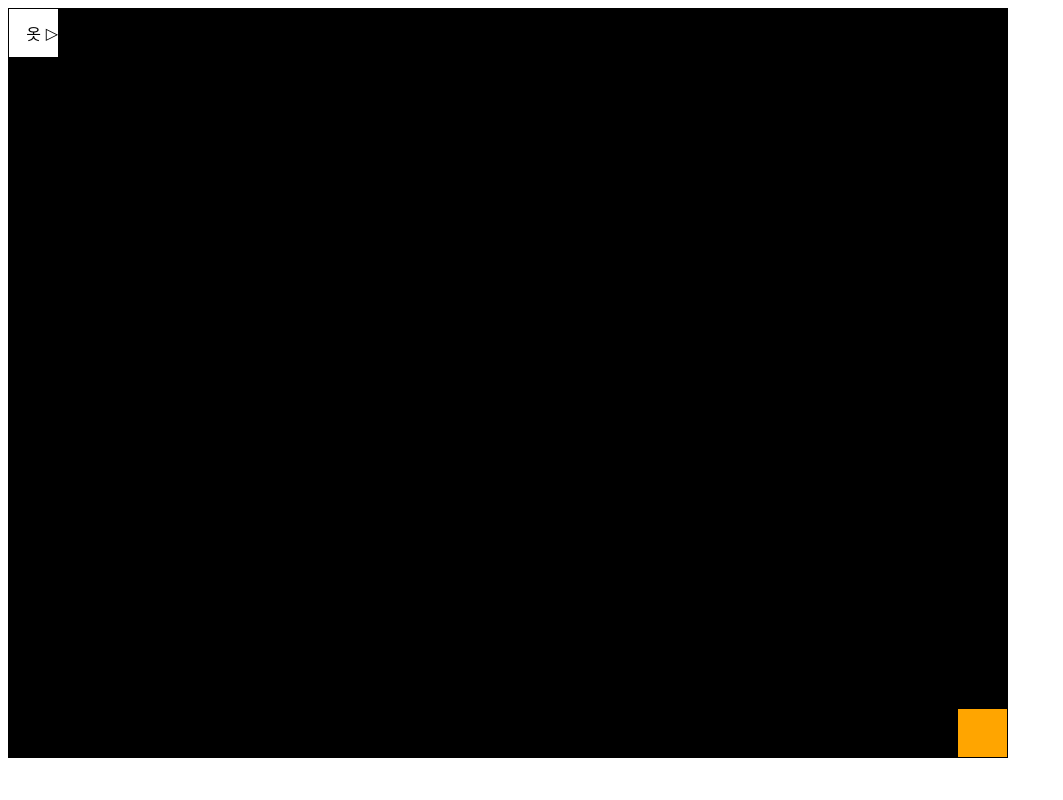
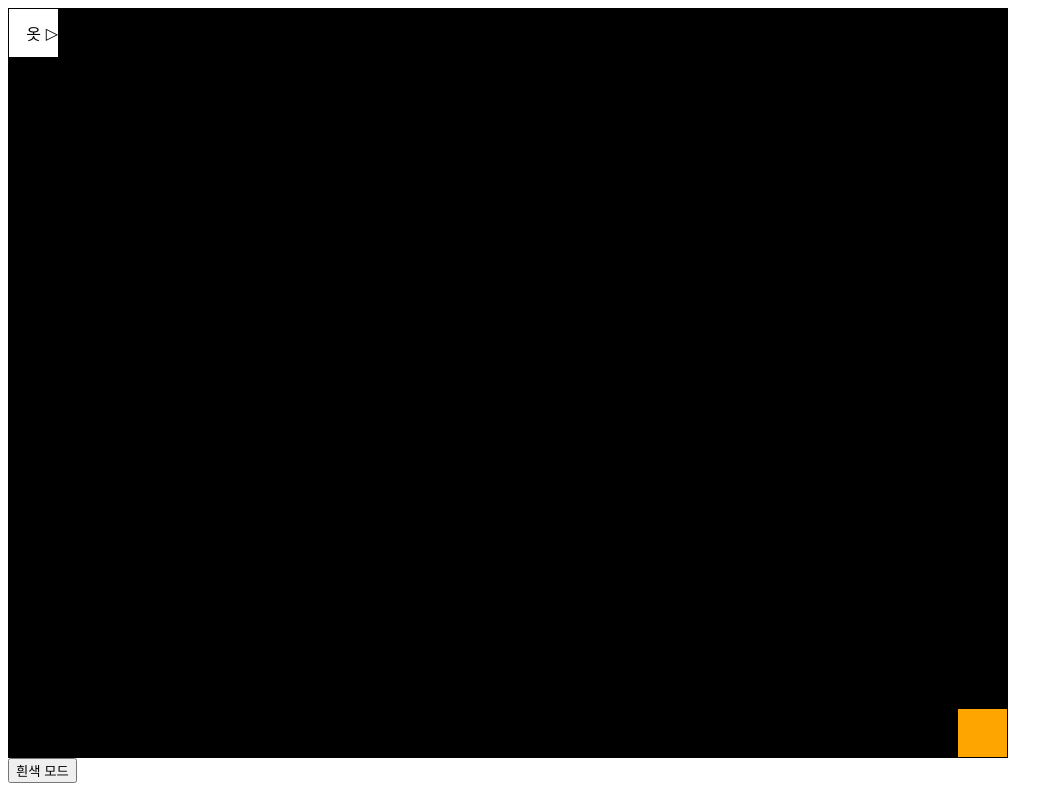
Before and after one commit to JeongYire/eller-game-react, a React (Create React App) app: page / in a window 1280 px wide. Both pictures are taken after a click on the button "시작". Shown: the whole page, without its empty margins (0-1063 px from the left). Built offline with nearby package versions, Linux system fonts and the light colour scheme.

Commit message:
난이도를 낮추기 위한 흰색모드 추가

```diff
--- a/src/App.tsx
+++ b/src/App.tsx
@@ -1,4 +1,4 @@
-import { useContext, useRef, useState } from 'react';
+import React, { useContext, useRef, useState } from 'react';
 import Box from './Box';
 import { CommonContext } from './context/CommonContext';
 import { BoxFamily, BoxInteraction, BoxType, Collision } from './types/types';
@@ -491,11 +491,15 @@ function App() {
     SetClear(true);
   }
 
+  const [theme,SetTheme] = useState<'white' | 'black'>('black');
+
+
   return (
+    <React.Fragment>
       <div id={Styles.boxContainer} style={{width: context.MAX_COLUMN * context.BOX_WIDTH,height : context.MAX_ROW * context.BOX_WIDTH}}>
         {
           boxGroup.map((obj) => {
-          return <Box Clear={ClearAction} Move={MoveAction} key={obj.no} col={obj.col} row={obj.row} collision={obj.collision} isFinal={obj.isFinal} ref={refOjbect => (boxHandler.current[obj.no] = refOjbect as BoxInteraction)}/>
+            return <Box theme={theme} Clear={ClearAction} Move={MoveAction} key={obj.no} col={obj.col} row={obj.row} collision={obj.collision} isFinal={obj.isFinal} ref={refOjbect => (boxHandler.current[obj.no] = refOjbect as BoxInteraction)}/>
           })
         }
         {
@@ -511,6 +515,19 @@ function App() {
           </div>
         }
       </div>
+      <div>
+        {
+          ready &&
+          theme == 'black' &&
+          <button onClick={() => {SetTheme('white')}}>흰색 모드</button>
+        }
+        {
+          ready &&
+          theme == 'white' &&
+          <button onClick={() => {SetTheme('black')}}>검정 모드</button>
+        }
+      </div>
+    </React.Fragment>
   );
 }
 
--- a/src/Box.tsx
+++ b/src/Box.tsx
@@ -5,7 +5,7 @@ import { BoxInteraction, Collision, CommonContextType } from './types/types';
 
 
 
-export default forwardRef((props : { col : number, row : number, collision : number, isFinal : boolean, Move : (col : number,row : number) => void, Clear : () => void },ref : Ref<BoxInteraction>) => {
+export default forwardRef((props : { theme : 'white' | 'black',col : number, row : number, collision : number, isFinal : boolean, Move : (col : number,row : number) => void, Clear : () => void },ref : Ref<BoxInteraction>) => {
 
 
     const collision = props.collision;
@@ -64,7 +64,7 @@ export default forwardRef((props : { col : number, row : number, collision : num
         ,borderBottom : collision & Collision.Down ? '1px solid black' : 'none'
         ,borderLeft : collision & Collision.Left ? '1px solid black' : 'none'
         ,borderRight : collision & Collision.Right ? '1px solid black' : 'none'
-        ,backgroundColor : props.isFinal && !explorer ? 'orange' : explorer ? 'white' : 'black'
+        ,backgroundColor : props.isFinal && !explorer ? 'orange' : explorer ? 'white' : props.theme == 'black' ? 'black' : 'white'
     }
 
     return (
--- a/src/index.tsx
+++ b/src/index.tsx
@@ -6,9 +6,7 @@ import reportWebVitals from './reportWebVitals';
 const rootNode = document.getElementById('root') as HTMLElement;
 
 ReactDOM.createRoot(rootNode).render(
-  <React.StrictMode>
-    <App />
-  </React.StrictMode>,
+  <App />,
 );
 
 reportWebVitals();
```
Lines whose indentation alone changed are shown as unchanged.
